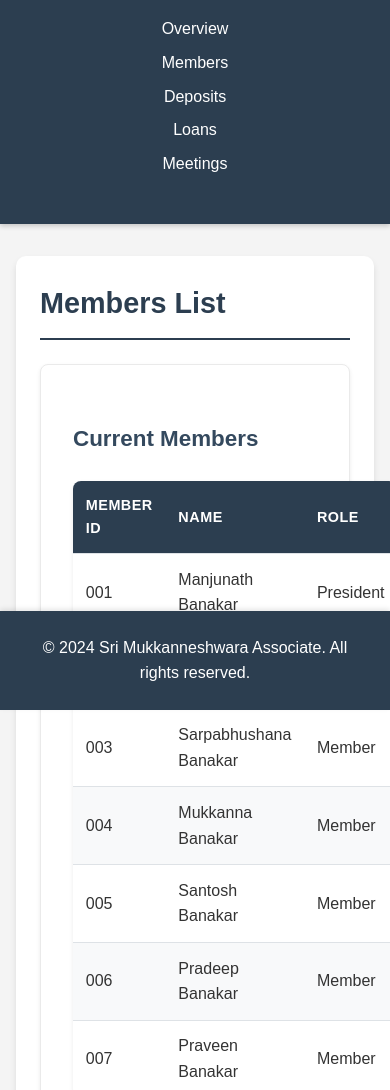
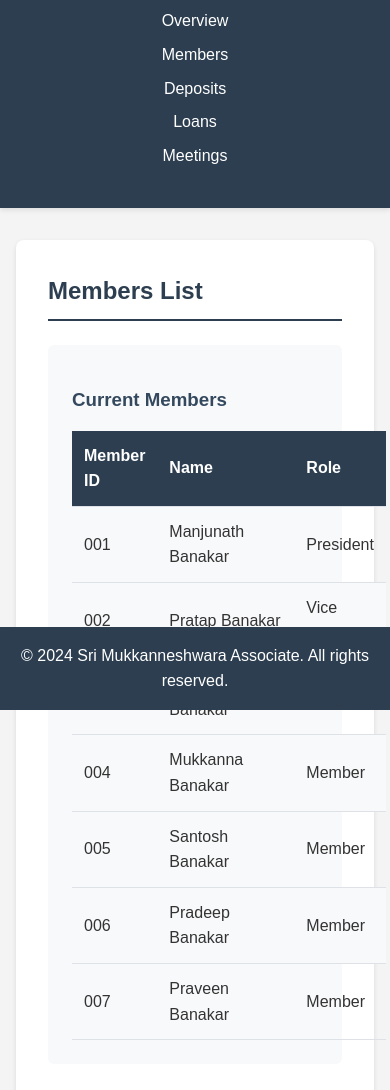
Before and after one commit to Manjunathbscloud/Sri-Mukkaneshwara, a plain HTML site: page members.html in a window 390 px wide. Shown: the part 134-1224 px from the top of the page. Drawn offline with Linux system fonts and the light colour scheme.

Commit message:
Update styles.css

```diff
--- a/styles.css
+++ b/styles.css
@@ -15,8 +15,8 @@ header {
     background-color: #2c3e50;
     color: white;
     text-align: center;
-    padding: 1.5rem;
-    box-shadow: 0 2px 5px rgba(0,0,0,0.2);
+    padding: 1rem;
+    box-shadow: 0 2px 5px rgba(0,0,0,0.1);
 }
 
 nav ul {
@@ -32,15 +32,13 @@ nav ul li {
 nav ul li a {
     color: white;
     text-decoration: none;
-    padding: 0.75rem 1.5rem;
+    padding: 0.5rem 1rem;
     border-radius: 4px;
-    transition: all 0.3s ease;
-    font-weight: 500;
+    transition: background-color 0.3s;
 }
 
 nav ul li a:hover {
     background-color: #34495e;
-    box-shadow: 0 2px 4px rgba(0,0,0,0.2);
 }
 
 main {
@@ -53,48 +51,39 @@ main {
 section {
     margin-bottom: 3rem;
     background-color: white;
-    padding: 2.5rem;
-    border-radius: 10px;
-    box-shadow: 0 4px 6px rgba(0,0,0,0.1);
+    padding: 2rem;
+    border-radius: 8px;
+    box-shadow: 0 2px 5px rgba(0,0,0,0.1);
 }
 
 h2 {
     color: #2c3e50;
     margin-bottom: 1.5rem;
-    padding-bottom: 0.75rem;
+    padding-bottom: 0.5rem;
     border-bottom: 2px solid #2c3e50;
-    font-size: 1.8rem;
 }
 
 h3 {
     color: #34495e;
-    margin: 1.5rem 0;
-    font-size: 1.4rem;
+    margin: 1rem 0;
 }
 
 .info-card {
-    background-color: #ffffff;
-    padding: 2rem;
-    border-radius: 8px;
-    margin: 1.5rem 0;
-    box-shadow: 0 2px 4px rgba(0,0,0,0.08);
-    border: 1px solid #eaeaea;
+    background-color: #f8f9fa;
+    padding: 1.5rem;
+    border-radius: 6px;
+    margin: 1rem 0;
 }
 
 .member-table {
     width: 100%;
-    border-collapse: separate;
-    border-spacing: 0;
+    border-collapse: collapse;
     margin-top: 1rem;
-    background-color: white;
-    border-radius: 8px;
-    overflow: hidden;
-    box-shadow: 0 2px 4px rgba(0,0,0,0.08);
 }
 
 .member-table th,
 .member-table td {
-    padding: 1.2rem;
+    padding: 0.75rem;
     text-align: left;
     border-bottom: 1px solid #dee2e6;
 }
@@ -102,14 +91,6 @@ h3 {
 .member-table th {
     background-color: #2c3e50;
     color: white;
-    font-weight: bold;
-    text-transform: uppercase;
-    font-size: 0.9rem;
-    letter-spacing: 0.5px;
-}
-
-.member-table tr:last-child td {
-    border-bottom: none;
 }
 
 .member-table tr:nth-child(even) {
@@ -117,46 +98,17 @@ h3 {
 }
 
 .member-table tr:hover {
-    background-color: #f1f4f6;
-    transition: background-color 0.3s ease;
-}
-
-.info-card ul {
-    list-style-type: none;
-    margin: 1rem 0;
-}
-
-.info-card ul li {
-    padding: 0.8rem 0;
-    border-bottom: 1px solid #eee;
-    position: relative;
-    padding-left: 1.5rem;
-}
-
-.info-card ul li:before {
-    content: "•";
-    color: #2c3e50;
-    position: absolute;
-    left: 0;
-}
-
-.info-card ul li:last-child {
-    border-bottom: none;
+    background-color: #e9ecef;
 }
 
 footer {
     background-color: #2c3e50;
     color: white;
     text-align: center;
-    padding: 1.5rem;
+    padding: 1rem;
     position: fixed;
     bottom: 0;
     width: 100%;
-    box-shadow: 0 -2px 5px rgba(0,0,0,0.1);
-}
-
-.mt-4 {
-    margin-top: 2rem;
 }
 
 @media (max-width: 768px) {
@@ -168,13 +120,8 @@ footer {
     main {
         padding: 0 1rem;
     }
+}
 
-    section {
-        padding: 1.5rem;
-    }
-
-    .member-table th,
-    .member-table td {
-        padding: 0.8rem;
-    }
+.mt-4 {
+    margin-top: 2rem;
 }
```
